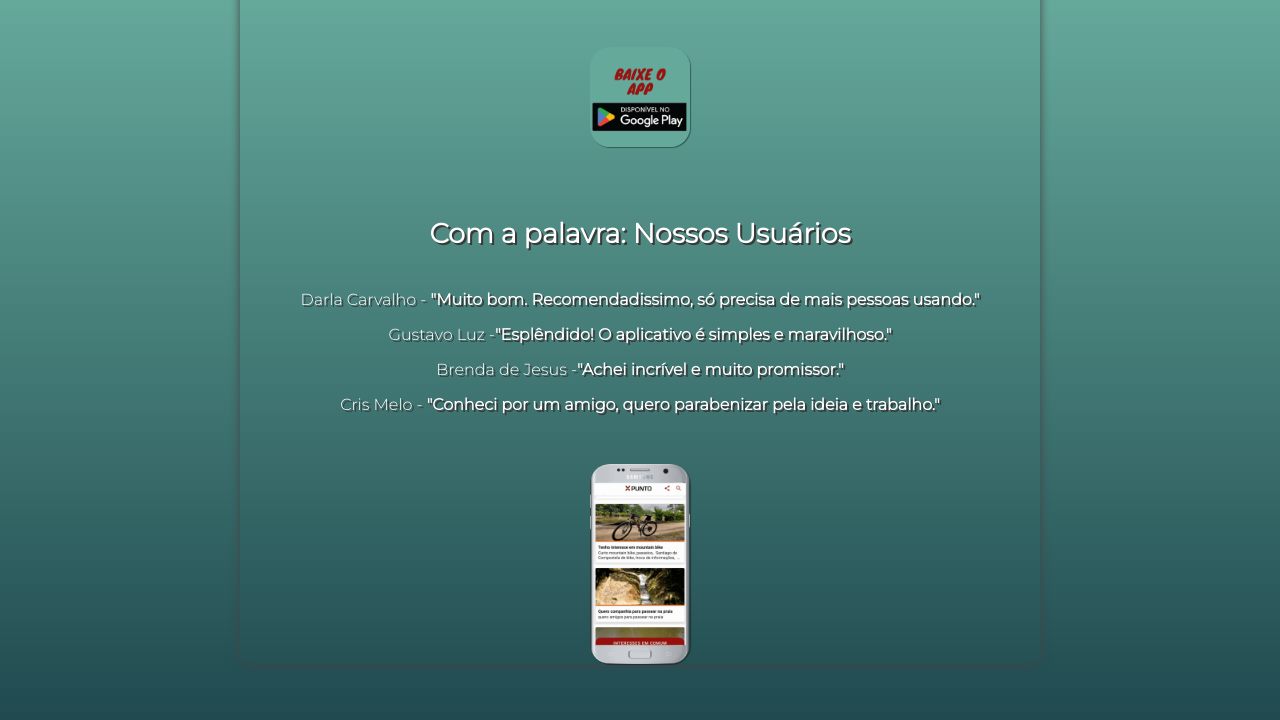
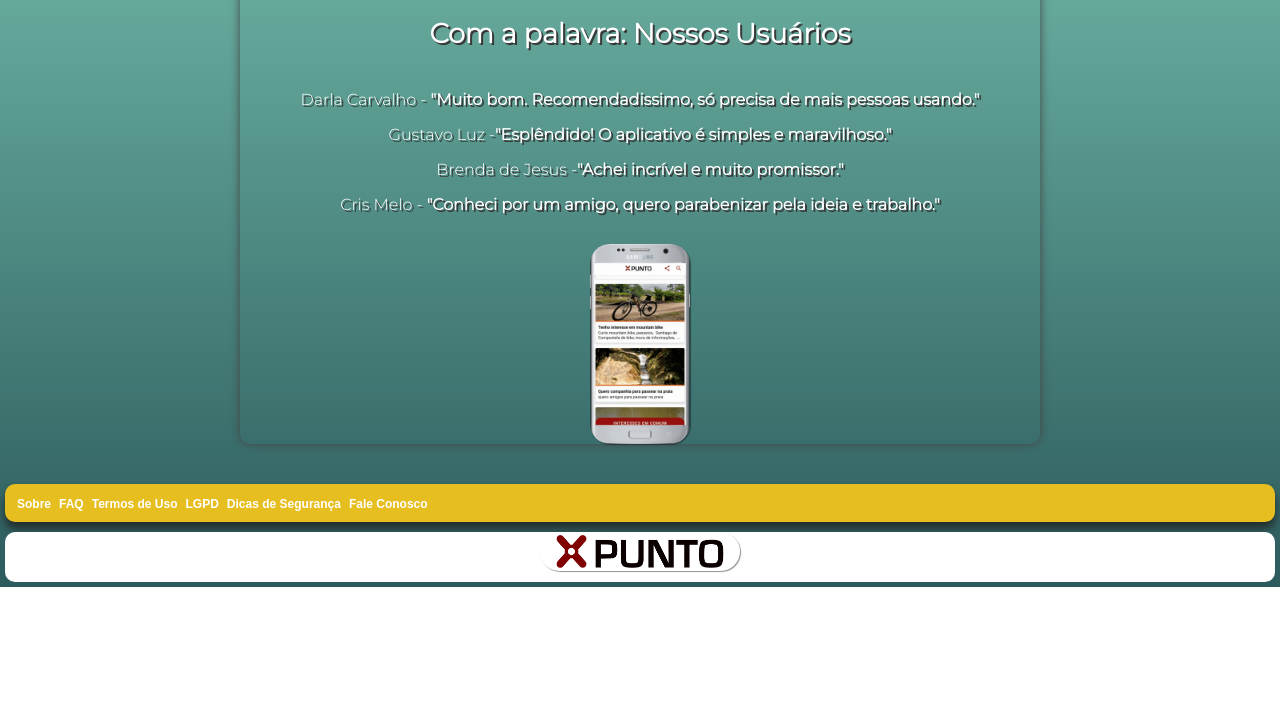
Before and after one commit to SergioDellErba/xpunto-lp, a plain HTML site: page index.html in a window 1280 px wide. Shown: the part 1600-2320 px from the top of the page. After the commit the page ends 2187 px from the top, so only its background shows below. Drawn offline with Linux system fonts and the light colour scheme.

Commit message:
lay out 13

```diff
--- a/estilo/style.css
+++ b/estilo/style.css
@@ -45,8 +45,8 @@ img {
     height: auto;
     margin: auto;
     display: block;
-    margin-top: 50Px;
-    margin-bottom: 70px;
+    margin-top: 10px;
+    margin-bottom: 40px;
     box-shadow: 1px 1px 1px rgba(14, 13, 13, 0.447);
 }
 
@@ -112,13 +112,12 @@ nav {
 }
 nav > a {
     color: white;
-    padding: 5px;
+    padding: 2px;
     border-radius: 5px;
     text-decoration: none;
     font-family: Arial, Helvetica, sans-serif;
     font-weight: bold;
     font-size: 12px;
-    padding-left: 5px;
     transition-duration: .5s;
 }
 
@@ -128,7 +127,7 @@ nav > a:hover {
 }
 
 footer {
-    min-height: 80px;
+    min-height: 50px;
     border-radius: 10px;
     background-color: white;
 }
```
